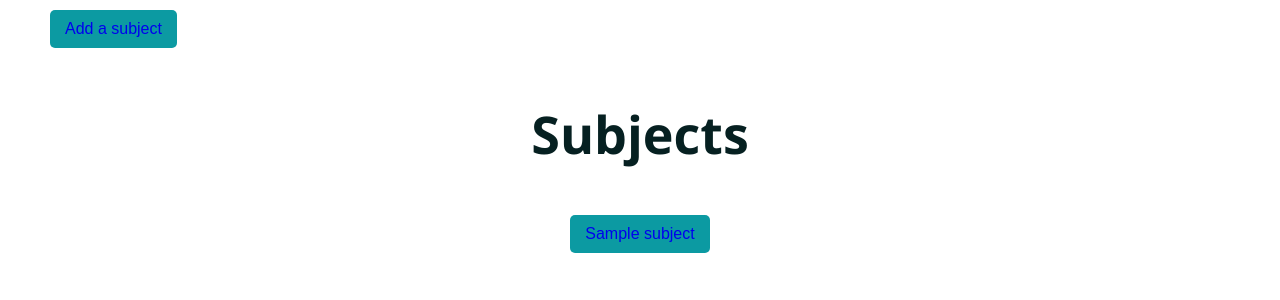
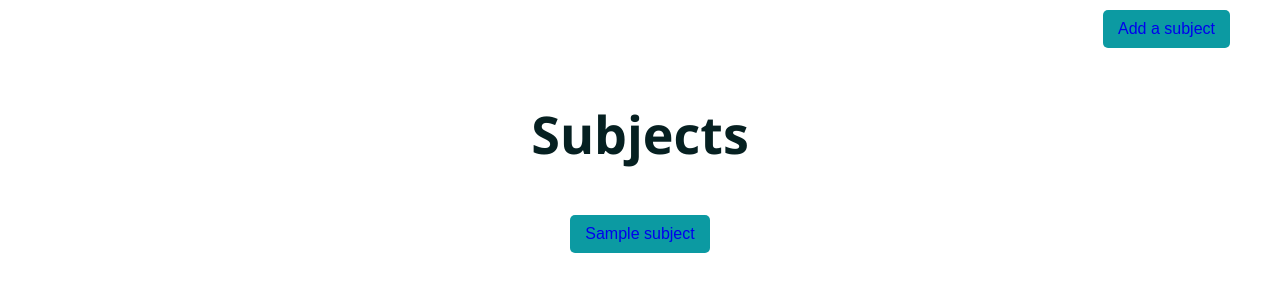
Before and after one commit to edvardsmazprecnieks/SetBox, a Flask app: page /subject in a window 1280 px wide. Shown: the part 50-350 px from the top of the page. Run offline with Flask 3, Linux system fonts and the light colour scheme; a user stored in the database is signed in; tables that the repository leaves empty hold one stand-in row (values such as "Sample post").

Commit message:
put button to the right end

```diff
--- a/app/static/css/subjects_page.css
+++ b/app/static/css/subjects_page.css
@@ -4,7 +4,7 @@
 }
 
 button {
-    align-items: end;
+    align-self: end;
 }
 
 ul {
```
